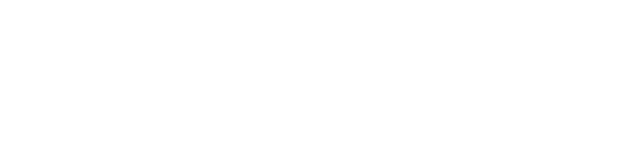
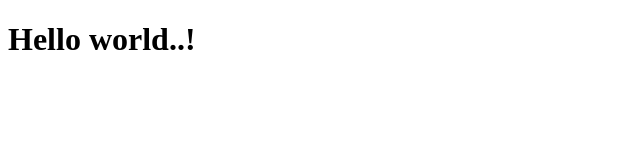
Before and after one commit to shali12359/Learn_Git_Github, a plain HTML site: page index.html in a window 1280 px wide. Shown: the whole page, without its empty margins (0-640 px from the left). Drawn offline with Linux system fonts and the light colour scheme.

Commit message:
main fie updated

```diff
--- a/index.html
+++ b/index.html
@@ -7,6 +7,6 @@
     <title>Document</title>
 </head>
 <body>
-
+    <h1>Hello world..!</h1>
 </body>
 </html>
```
